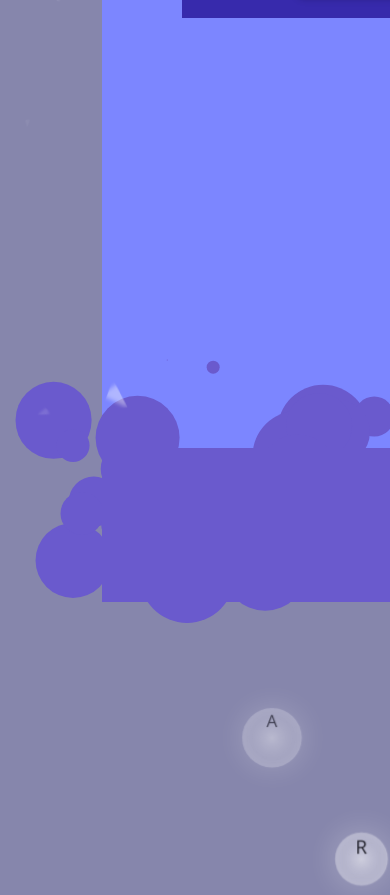
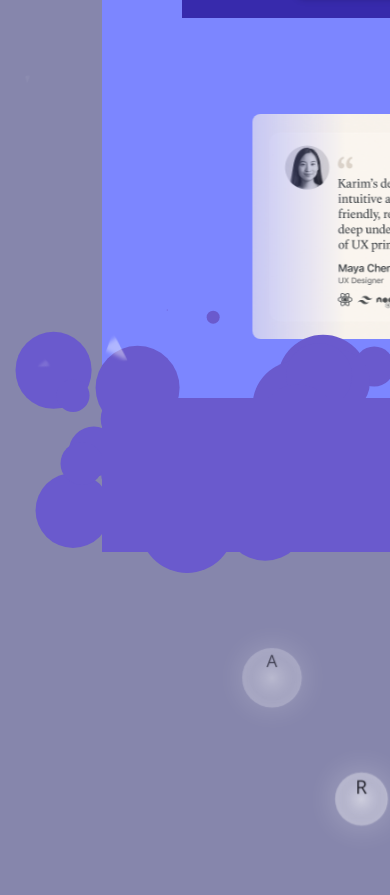
Before and after one commit to KarimSarhancsfd/KarimSarhanPortofolio, a React (Vite) app: page / in a window 390 px wide. Shown: the part 3072-3967 px from the top of the page. Built offline with nearby package versions, Linux system fonts and the light colour scheme.

Commit message:
Testtimonial responsive improvements

```diff
--- a/src/components/Testtimonial.jsx
+++ b/src/components/Testtimonial.jsx
@@ -8,7 +8,7 @@ import styles from './Testtimonial.module.css';
 
 export default function Testimonial() {
   return (
-    <div className={styles.carousel} mask>
+    <div className={styles.carousel} mask='true'>
       <article>
         <img src={t1} alt="John Doe" />
       </article>
--- a/src/components/testtimonial.module.css
+++ b/src/components/testtimonial.module.css
@@ -2,14 +2,14 @@
 .carousel {
   --items: 4;
   --carousel-duration: 30s;
-  --carousel-width: min(80vw, 1200px);
+  --carousel-width: min(300vw, 1200px);
   --carousel-item-width: 300px;
-  --carousel-item-gap: 2rem;
-  --clr-cta: rgb(0, 132, 209);
+  --carousel-item-gap: 1rem;
+  /* --clr-cta: rgb(0, 132, 209); */
 
   position: relative;
   width: var(--carousel-width);
-  height: 350px;
+  height: 300px;
   overflow: hidden;
   margin: 0 auto;
 }
@@ -61,14 +61,15 @@
   display: grid;
   grid-template-rows: 150px auto 1fr auto;
   gap: 0.5rem;
-  border: 1px solid rgba(0, 0, 0, 0.1);
+  /* border: 1px solid rgba(0, 0, 0, 0.1); */
   padding: 1rem;
-  border-radius: 10px;
-  background: white;
-  color: #333;
+  /* border-radius: 10px; */
+  /* background: white; */
+  /* color: #333; */
   animation: marquee var(--carousel-duration) linear infinite;
   animation-delay: calc(
     var(--carousel-duration) / var(--items) * var(--i) * -1
+
   );
 }
 
```
